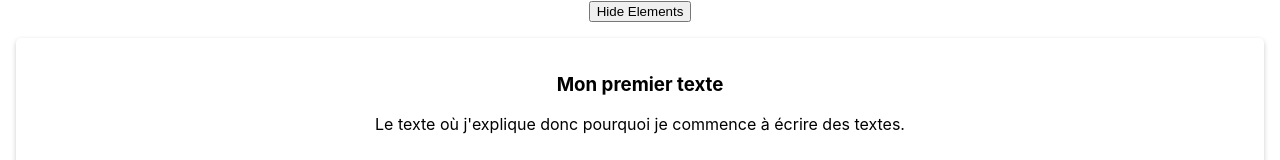
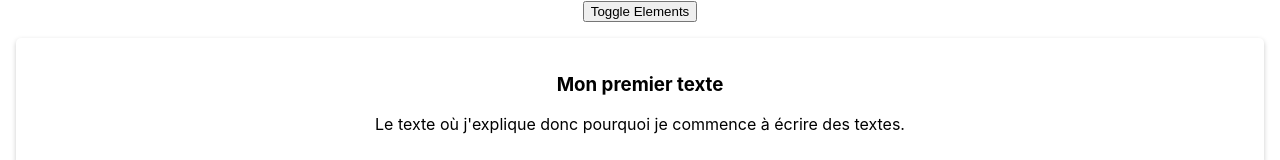
Before and after one commit to ly-abdourahamane/React-Utilities, a React (Create React App) app: page / in a window 1280 px wide. Shown: the top 160 px of the page. Built offline with nearby package versions, Linux system fonts and the light colour scheme.

Commit message:
affichage des données en fonction du click

```diff
--- a/src/App.js
+++ b/src/App.js
@@ -29,9 +29,9 @@ class App extends Component {
     }
   ]
 
-  onButtonClick = (button) => {
-    console.log('Clicked on button')
-     this.setState({showEntries: false});
+  onToggleBlogEntries = (button) => {
+    console.log('Clicked on button');
+     this.setState({showEntries: !this.state.showEntries});
   }
 
   blogElements = this.blogEntries.map((entry) => {
@@ -45,7 +45,7 @@ class App extends Component {
   render() {
     return (
       <div className="App">
-        <button onClick={this.onButtonClick}>Hide Elements</button>
+        <button onClick={this.onToggleBlogEntries}>Toggle Elements</button>
         {this.state.showEntries && this.blogElements}
       </div>
     );
```
